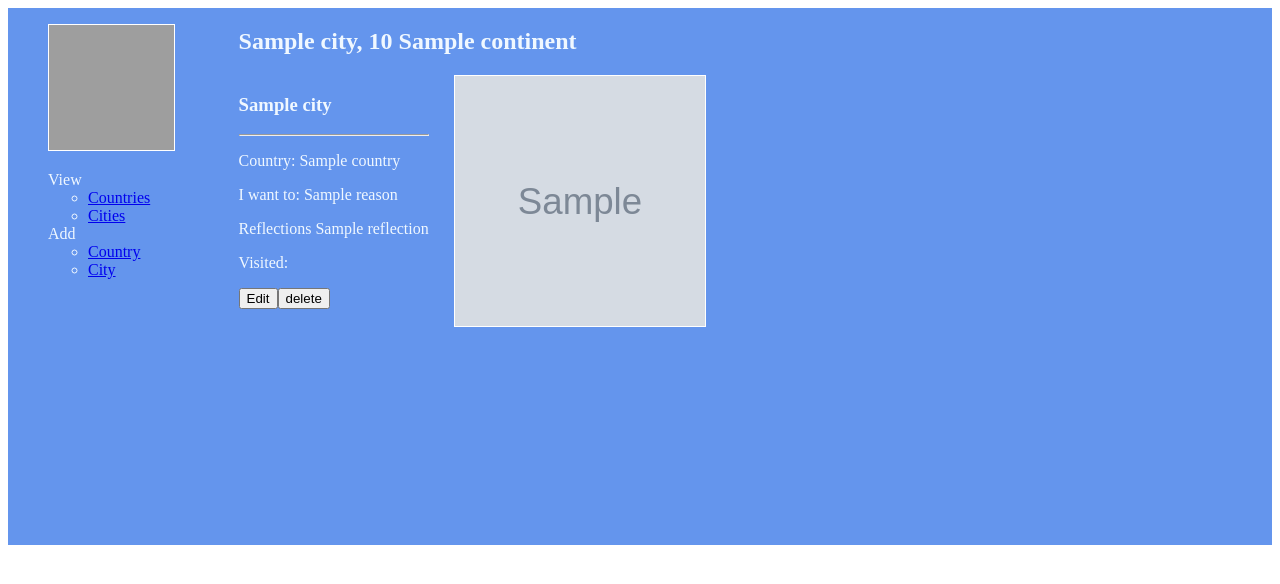
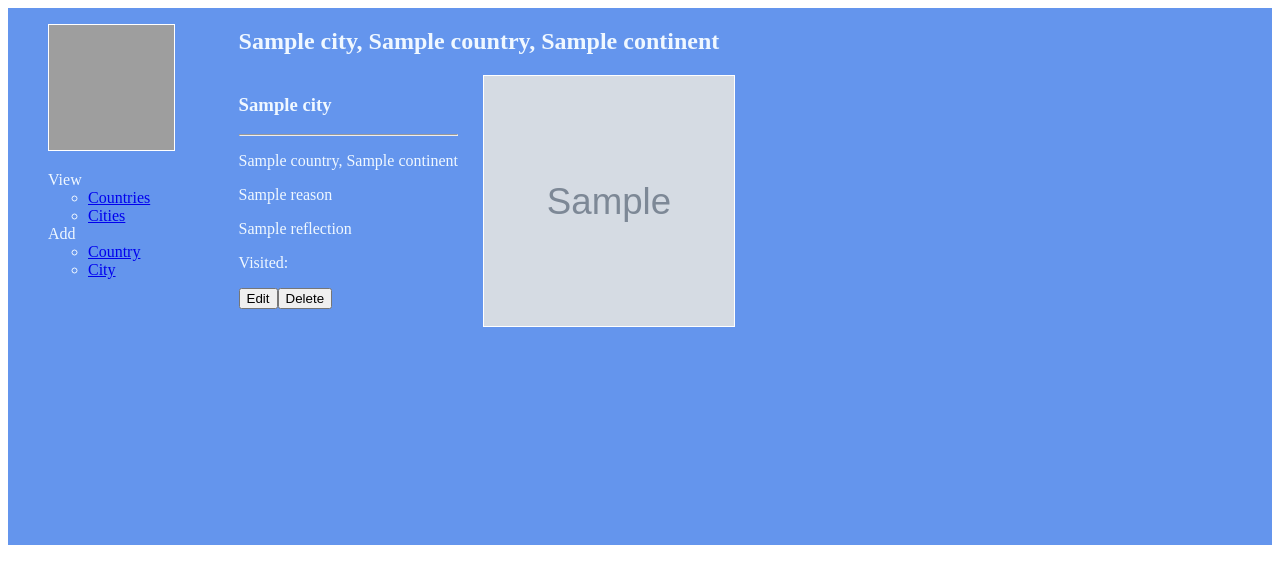
Before and after one commit to Chrisgr1/Codeclan22_W5_Project_Bucket_List, a Flask app: template templates/cities/show.html in a window 1280 px wide. Shown: the top 584 px of the page. Run offline with Flask 2, Linux system fonts and the light colour scheme; the template is opened without the code that fills it: most values are stand-ins (such as "Sample title", 1, 10 or a date in 2020); grey boxes marked "Sample" are stand-in pictures; some web fonts are replaced; grey boxes are pictures that could not be loaded.

Commit message:
fixed bug on show - removed redundant text

```diff
--- a/templates/cities/show.html
+++ b/templates/cities/show.html
@@ -1,15 +1,16 @@
 {% extends 'base.html' %}
 {% block content %}
 
-<h2><strong> {{city.city_name}}</strong>, {{city/country. country_name}} {{city.country.continent}}</h2>
+<h2><strong> {{city.city_name}}</strong>, {{city
+.country. country_name}}, {{city.country.continent}}</h2>
     <section class = "show_side">
         <div class ="container">
 
     <h1>{{city.city_name}}</h1>
     <hr>
-    <p>Country: {{ city.country.country_name}}</p>
-    <p>I want to: {{city.reason}} </p>
-    <p>Reflections {{city.reflection}}</p>
+    <p>{{ city.country.country_name}}, {{city.country.continent}}</p>
+    <p>{{city.reason}} </p>
+    <p>{{city.reflection}}</p>
     <p>Visited:      {% if city.visited == True %} <img class ="image_tiny" src="https://i.ibb.co/qJjBvxh/check-box.png" alt="Visited"> {% endif %}
      {% if city.visited == False %} <img class ="image_tiny" src="https://i.ibb.co/CvJrsdr/blank-check-box.png" alt="Not visited"> {% endif %}
      <p></p></p>
@@ -19,7 +20,7 @@
         </div>
         <div class ="container">
         <form action="/cities/{{city.id}}/delete" method="post">
-          <input type="submit" value="delete">
+          <input type="submit" value="Delete">
         </form>
         </div>
         </section>
```
Also changed, not shown: templates/cities/index.html (+7 -6 lines).
